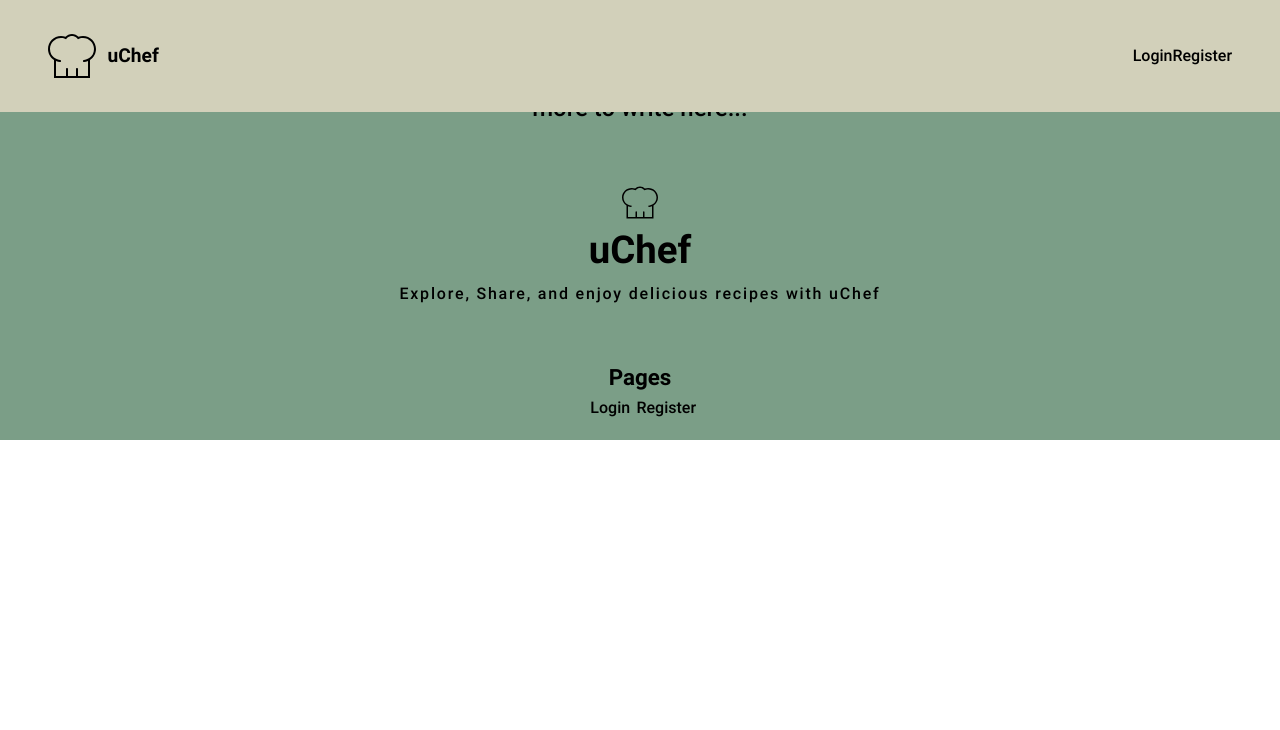
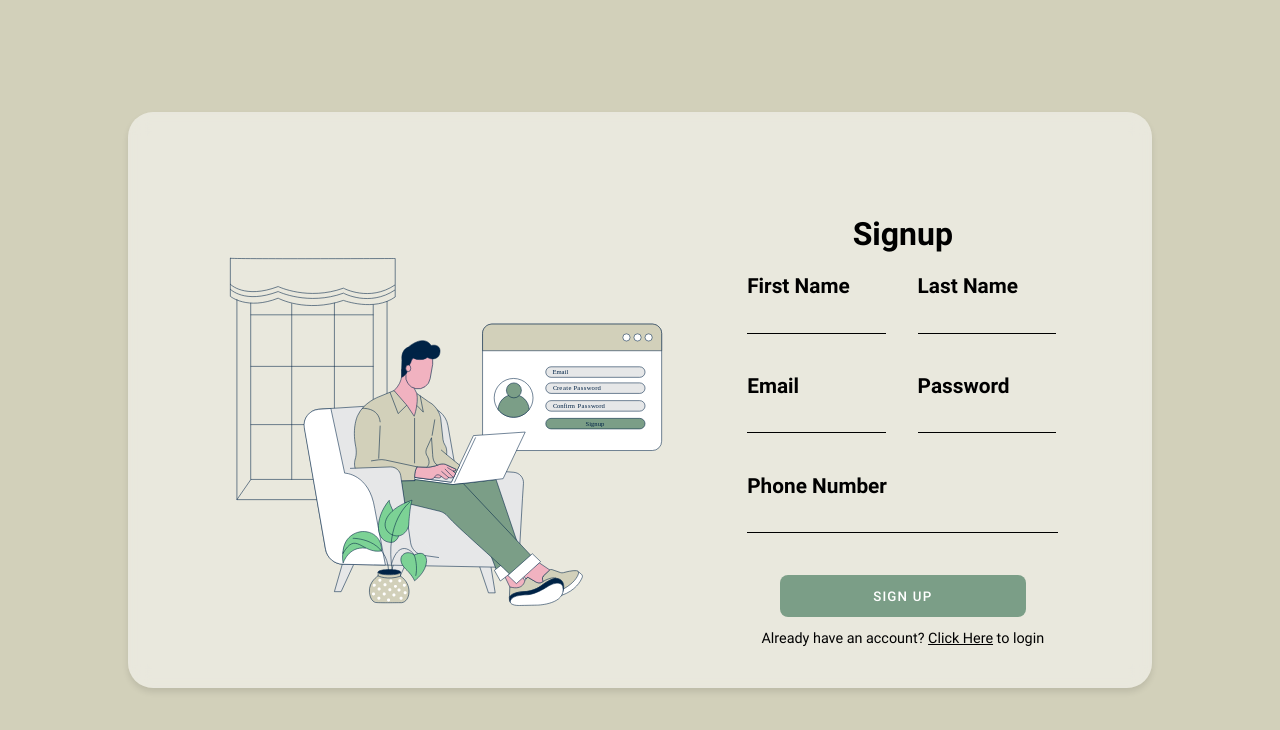
Before and after one commit to MatanB27/uChef, a Next.js app in the folder client/: page /signup in a window 1280 px wide. Before the commit this address had no page. Shown: the top 730 px of the page. Built offline with nearby package versions, Linux system fonts and the light colour scheme.

Commit message:
change register name to signup (also changed route)

```diff
--- a/client/src/app/(auth)/login/page.tsx
+++ b/client/src/app/(auth)/login/page.tsx
@@ -7,7 +7,7 @@ import { FormEvent, useState } from 'react'
 import { FormType } from '@/models/form-item'
 import CustomButton from '@/components/custom-button/custom-button'
 import Link from 'next/link'
-import { REGISTER_ROUTE } from '@/utils/constants/routes-constants'
+import { SIGNUP_ROUTE } from '@/utils/constants/routes-constants'
 import Validate from '@/utils/validation'
 
 type LoginProps = {
@@ -100,7 +100,7 @@ export default function Login(props: LoginProps) {
                     onClick={onSubmit}
                 />
 
-                <p className={styles['subtext']}>Doesn't have account? <Link style={{textDecoration: 'underline'}} href={REGISTER_ROUTE}>Click Here</Link> to register</p>
+                <p className={styles['subtext']}>Doesn't have account? <Link style={{textDecoration: 'underline'}} href={SIGNUP_ROUTE}>Click Here</Link> to signup</p>
             </form>
         </div>
     )
--- a/client/src/app/(auth)/register/page.module.scss
+++ b/client/src/app/(auth)/signup/page.module.scss
@@ -1,6 +1,6 @@
 @import '../../../styles/imports.scss';
 
-.register-container {
+.signup-container {
     display: flex;
     flex-direction: column;
     justify-content: center;
@@ -37,7 +37,7 @@
 }
 
 @media(min-width: $desktop_size) {
-    .register-container {
+    .signup-container {
        flex-direction: row;
        padding-top: 5rem;
        justify-content: space-evenly;
--- a/client/src/app/(auth)/register/page.tsx
+++ b/client/src/app/(auth)/signup/page.tsx
@@ -2,7 +2,7 @@
 
 import { CustomInput } from '@/components/custom-input/custom-input'
 import styles from './page.module.scss'
-import RegisterIcon from "@/assets/illustrations/register.svg"
+import SignupIcon from "@/assets/illustrations/signup.svg"
 import { FormEvent, ReactNode, useState } from 'react'
 import { FormType } from '@/models/form-item'
 import CustomButton from '@/components/custom-button/custom-button'
@@ -14,11 +14,11 @@ type RowDesktopProps = {
     children: ReactNode
 }
 
-type RegisterProps = {
+type SignupProps = {
 
 }
 
-export default function Register(props: RegisterProps) {
+export default function Signup(props: SignupProps) {
 
     const [form, setForm] = useState<FormType>({
         firstName: {
@@ -94,10 +94,10 @@ export default function Register(props: RegisterProps) {
 
 
     return (
-        <div className={styles['register-container']}>
-            <img src={RegisterIcon.src} alt={'register'}/>
+        <div className={styles['signup-container']}>
+            <img src={SignupIcon.src} alt={'signup'}/>
             <form className={styles['form']}>
-                <h1 className={styles['title']}>Register</h1>
+                <h1 className={styles['title']}>Signup</h1>
                 <div className={styles['inputs-container']}>
 
                 <RowDesktop>
--- a/client/src/app/layout.tsx
+++ b/client/src/app/layout.tsx
@@ -2,7 +2,7 @@ import { Metadata } from 'next'
 import Header from '@/components/header/header'
 import Footer from '@/components/footer/footer';
 import './style.css'
-import { LOGIN_ROUTE, REGISTER_ROUTE } from '../utils/constants/routes-constants';
+import { LOGIN_ROUTE, SIGNUP_ROUTE } from '../utils/constants/routes-constants';
 
 export const metadata: Metadata = {
   title: {
@@ -24,8 +24,8 @@ export default function RootLayout({
         route: LOGIN_ROUTE,
     },
     {
-        key: 'Register',
-        route: REGISTER_ROUTE,
+        key: 'Signup',
+        route: SIGNUP_ROUTE,
     }
 ]
   return (
--- a/client/src/components/footer/footer.tsx
+++ b/client/src/components/footer/footer.tsx
@@ -1,6 +1,6 @@
 "use client";
 
-import { FORGET_PASSWORD_ROUTE, LOGIN_ROUTE, REGISTER_ROUTE, ROOT_ROUTE } from "@/utils/constants/routes-constants"
+import { FORGET_PASSWORD_ROUTE, LOGIN_ROUTE, SIGNUP_ROUTE, ROOT_ROUTE } from "@/utils/constants/routes-constants"
 import { usePathname } from "next/navigation"
 import styles from './footer.module.scss';
 import ChefHatIcon from '@/assets/icons/chef-hat.svg'
@@ -11,7 +11,7 @@ import clsx from "clsx";
 type FooterProps = {
     footerRoutes: RouteItem[]
 }
-const routesWithoutFooter: string[] = [FORGET_PASSWORD_ROUTE,  LOGIN_ROUTE, REGISTER_ROUTE]
+const routesWithoutFooter: string[] = [FORGET_PASSWORD_ROUTE,  LOGIN_ROUTE, SIGNUP_ROUTE]
 
 // TODO: finish
 export default function Footer(props: FooterProps) {
--- a/client/src/components/header/header.tsx
+++ b/client/src/components/header/header.tsx
@@ -1,6 +1,6 @@
 "use client"
 
-import { FORGET_PASSWORD_ROUTE, LOGIN_ROUTE, REGISTER_ROUTE } from "@/utils/constants/routes-constants"
+import { FORGET_PASSWORD_ROUTE, LOGIN_ROUTE, SIGNUP_ROUTE } from "@/utils/constants/routes-constants"
 import { usePathname } from "next/navigation"
 import styles from './header.module.scss'
 import ChefHatIcon from '@/assets/icons/chef-hat.svg'
@@ -27,7 +27,7 @@ type NavDesktopProps = {
 
 const MINIMIZE_POSITION: number = 30;
 
-const routesWithoutHeader: string[] = [FORGET_PASSWORD_ROUTE,  LOGIN_ROUTE, REGISTER_ROUTE]
+const routesWithoutHeader: string[] = [FORGET_PASSWORD_ROUTE,  LOGIN_ROUTE, SIGNUP_ROUTE]
 
 export default function Header(props: HeaderProps) {
     const {
--- a/client/src/utils/constants/routes-constants.tsx
+++ b/client/src/utils/constants/routes-constants.tsx
@@ -1,5 +1,5 @@
 export const ROOT_ROUTE:                        string = '/'
 
 export const LOGIN_ROUTE:                       string = '/login'
-export const REGISTER_ROUTE:                    string = '/register'
+export const SIGNUP_ROUTE:                      string = '/signup'
 export const FORGET_PASSWORD_ROUTE:             string = '/forget-password'
```
Also changed, not shown: client/src/assets/illustrations/signup.svg (renamed from client/src/assets/illustrations/register.svg).
